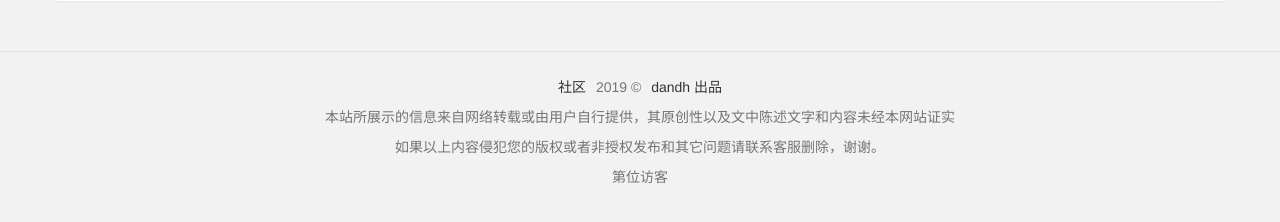
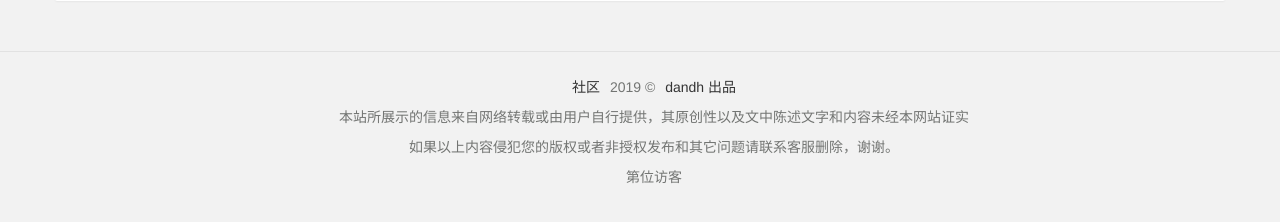
Before and after one commit to DLysys/autosrc, a Django app: template knack/templates/knack/add.html in a window 1280 px wide. Shown: the part 685-907 px from the top of the page. Run offline with Django 3.2, Linux system fonts and the light colour scheme; the template is opened without the code that fills it, so the values that code supplies are empty.

Commit message:
回车换行

```diff
--- a/templates/base.html
+++ b/templates/base.html
@@ -10,6 +10,11 @@
   <meta name="description" content="窍门">
   <link rel="stylesheet" href="{% static 'layui/css/layui.css' %}">
   <link rel="stylesheet" href="{% static 'css/global.css' %}">
+    <style type="text/css">
+        p{
+            text-indent:2em;    /*每个P段落，首行空出两个空格，即缩进两个字符*/
+        }
+    </style>
 </head>
 <body>
 
```
